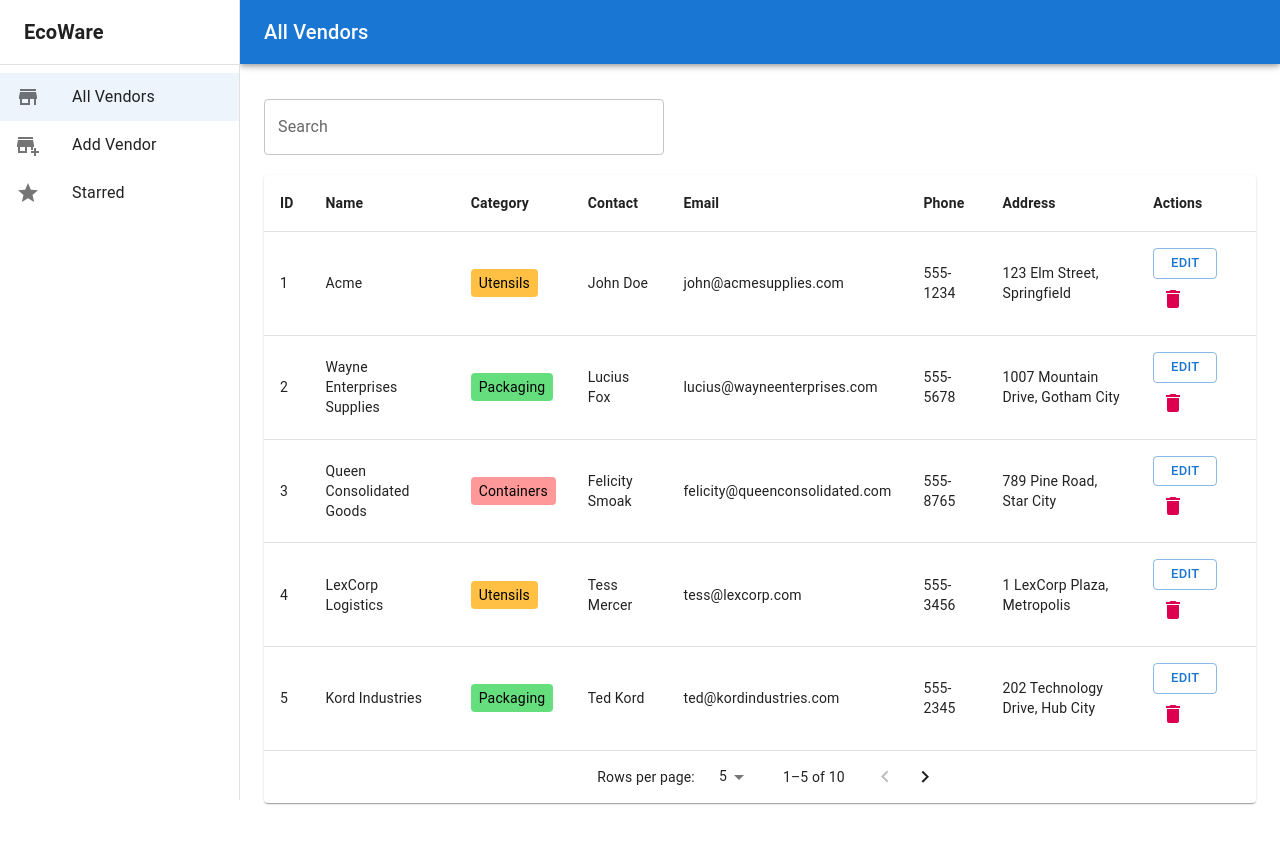
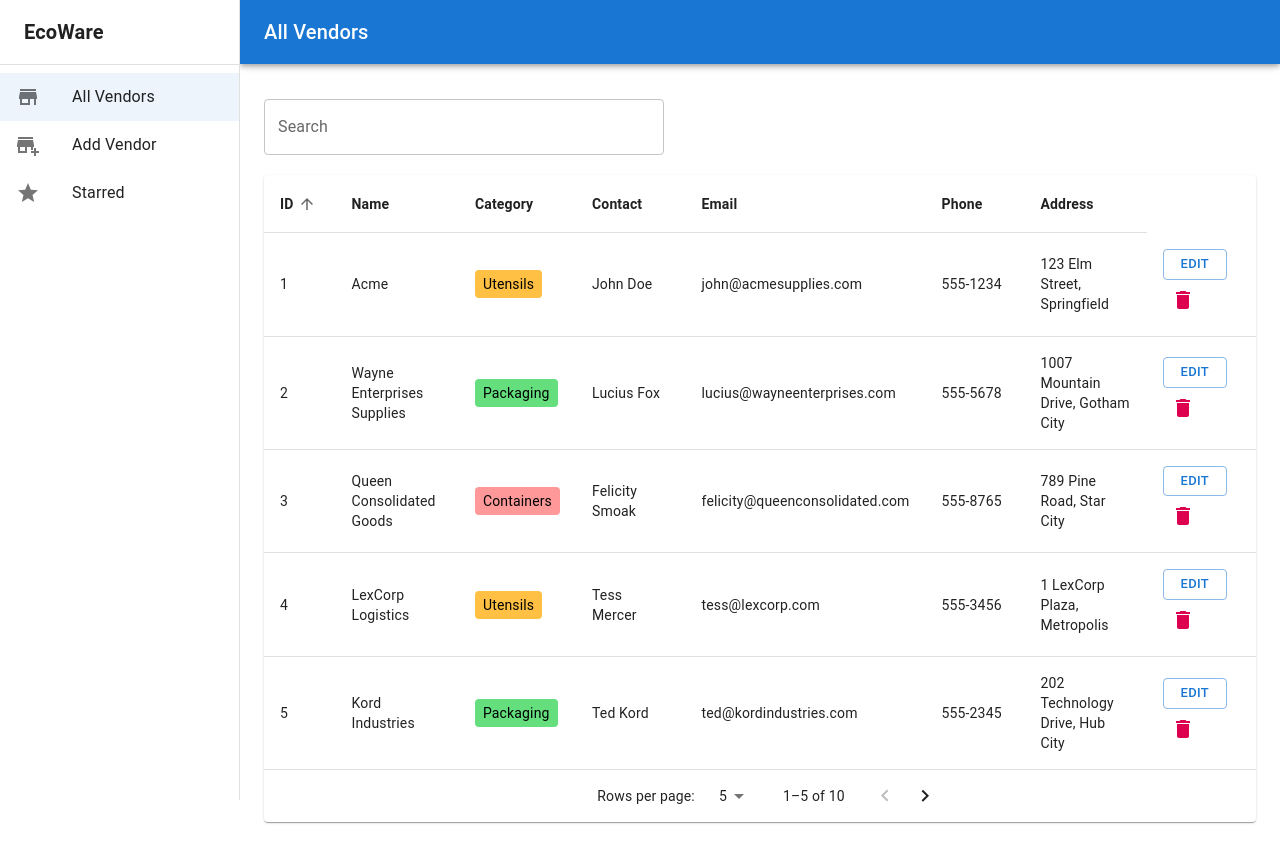
Before and after one commit to patrick-yuson/vendor-management-task, a Next.js app: page / in a window 1280 px wide. Built offline with nearby package versions, Linux system fonts and the light colour scheme.

Commit message:
Implemented table filtering

```diff
--- a/src/pages/index.js
+++ b/src/pages/index.js
@@ -13,6 +13,7 @@
   TableHead,
   TablePagination,
   TableRow,
+  TableSortLabel,
   Paper,
   IconButton,
   Dialog,
@@ -22,6 +23,7 @@
   DialogTitle,
 } from '@mui/material';
 import DeleteIcon from '@mui/icons-material/Delete';
+import FilterListIcon from '@mui/icons-material/FilterList';
 import SearchBar from '@/components/SearchBar';
 
 export default function Home() {
@@ -31,6 +33,8 @@
   const [selectedVendorId, setSelectedVendorId] = useState(null);
   const [page, setPage] = useState(0);
   const [rowsPerPage, setRowsPerPage] = useState(5);
+  const [order, setOrder] = useState('asc');
+  const [orderBy, setOrderBy] = useState('id');
   const { isMobileView, isMediumView } = useMobile();
 
   useEffect(() => {
@@ -41,6 +45,39 @@
         setFilteredVendors(data)
       });
   }, []);
+
+  useEffect(() => {
+    // Sort filteredVendors
+    const newVendors = [...filteredVendors]
+      .sort(getComparator(order, orderBy))
+
+    setFilteredVendors(newVendors);
+  }, [order, orderBy])
+
+  function descendingComparator(a, b, orderBy) {
+    if (b[orderBy] < a[orderBy]) {
+      return -1;
+    }
+    if (b[orderBy] > a[orderBy]) {
+      return 1;
+    }
+    return 0;
+  }
+
+  function getComparator(order, orderBy) {
+    return order === 'desc'
+      ? (a, b) => descendingComparator(a, b, orderBy)
+      : (a, b) => -descendingComparator(a, b, orderBy);
+  }
+  const handleRequestSort = (event, property) => {
+    const isAsc = orderBy === property && order === 'asc';
+    setOrder(isAsc ? 'desc' : 'asc');
+    setOrderBy(property);
+  }
+
+  const createSortHandler = (property) => (event) => {
+    handleRequestSort(event, property);
+  }
 
   const handleClickOpen = (id) => {
     setSelectedVendorId(id);
@@ -81,6 +118,10 @@
       case 'Containers':
         return '#ff9999';
     }
+  }
+
+  const handleFilter = (id) => {
+    // TODO
   }
 
   const handleDelete = async () => {
@@ -179,16 +220,56 @@
             <Table>
               <TableHead>
                 <TableRow>
-                  <TableCell><strong>ID</strong></TableCell>
-                  <TableCell><strong>Name</strong></TableCell>
-                  <TableCell>
-                    <strong>Category</strong>
+                  {[
+                    { id: 'id', label: 'ID' },
+                    { id: 'name', label: 'Name' },
+                    { id: 'category', label: 'Category' },
+                    { id: 'contact', label: 'Contact' },
+                    { id: 'email', label: 'Email' },
+                    { id: 'phone', label: 'Phone' },
+                    { id: 'address', label: 'Address' }
+                  ].map((column) => (
+                    <TableCell
+                      key={column.id}
+                      sortDirection={orderBy === column.id ? order : false}
+                    >
+                      <TableSortLabel
+                        active={orderBy === column.id}
+                        direction={orderBy === column.id ? order : 'asc'}
+                        onClick={createSortHandler(column.id)}
+                      >
+                        <strong>{column.label}</strong>
+                      </TableSortLabel>
+                      {/* <Box
+                        sx={{
+                          position: 'relative',
+                          display: 'flex',
+                          justifyContent: 'space-between',
+                          alignItems: 'center',
+                          '&:hover .filter-button': {
+                            opacity: 1,
+                            visibility: 'visible',
+                          },
+                        }}
+                      >
+                        <strong>{column.label}</strong>
+                        <IconButton
+                          className='filter-button'
+                          size="small"
+                          onClick={() => handleFilter(column.id)}
+                          sx={{
+                            position: 'absolute',
+                            right: '-30px',
+                            opacity: 0,
+                            visibility: 'hidden',
+                            transition: 'opacity 0.2s, visibility 0.2s'
+                          }}
+                        >
+                          <FilterListIcon />
+                        </IconButton>
+                    </Box> */}
                   </TableCell>
-                  <TableCell><strong>Contact</strong></TableCell>
-                  <TableCell><strong>Email</strong></TableCell>
-                  <TableCell><strong>Phone</strong></TableCell>
-                  <TableCell><strong>Address</strong></TableCell>
-                  <TableCell><strong>Actions</strong></TableCell>
+                  ))}
                 </TableRow>
               </TableHead>
               <TableBody>
```
